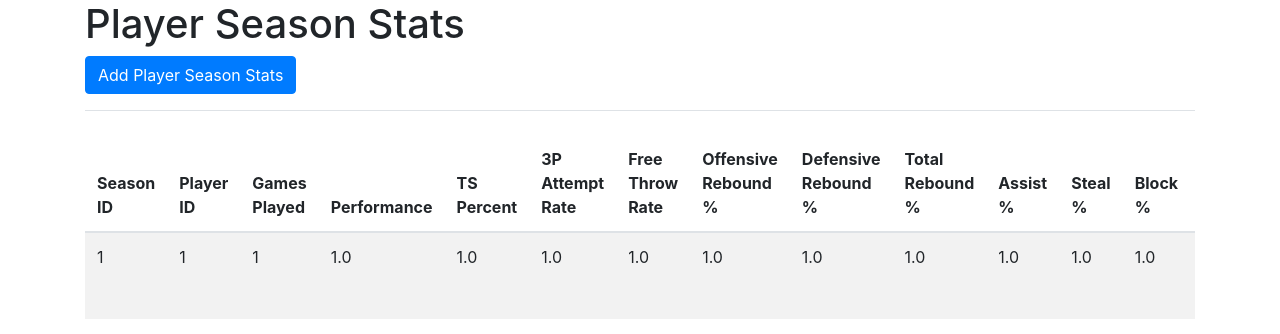
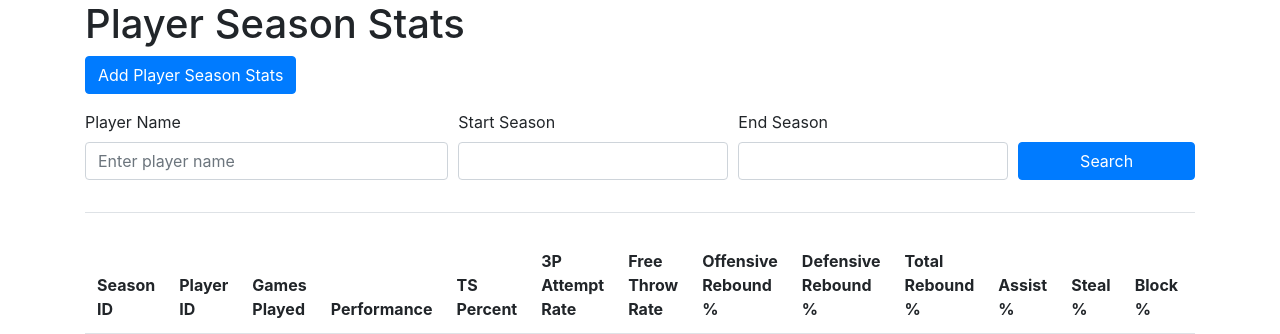
Before and after one commit to firatkizilboga/cucumbers, a Flask app: page /player_season_stats in a window 1280 px wide. Shown: the part 57-391 px from the top of the page. Run offline with Flask 3, Linux system fonts and the light colour scheme; a user stored in the database is signed in; tables that the repository leaves empty or names only in its code hold one stand-in row (values such as "Sample post"); lists and menus that the app fills with data are empty; some libraries are stand-ins or nearby versions.

Commit message:
added search functionality to player season stats

```diff
--- a/flask_app/website/templates/player_season_stats.html
+++ b/flask_app/website/templates/player_season_stats.html
@@ -7,6 +7,30 @@
 {% if current_user.is_admin %}
     <a href="{{ url_for('views.add_player_season_stats') }}" class="btn btn-primary mb-3">Add Player Season Stats</a>
 {% endif %}
+
+<!-- Search Form -->
+<form method="GET" action="{{ url_for('views.player_season_stats') }}" class="mb-3">
+    <div class="form-row">
+        <div class="form-group col-md-4">
+            <label for="player">Player Name</label>
+            <input type="text" name="player" id="player" class="form-control"
+                   placeholder="Enter player name" value="{{ player_name or '' }}">
+        </div>
+        <div class="form-group col-md-3">
+            <label for="start_year">Start Season</label>
+            <input type="number" name="start_year" id="start_year" class="form-control"
+                   value="{{ start_year or '' }}">
+        </div>
+        <div class="form-group col-md-3">
+            <label for="end_year">End Season</label>
+            <input type="number" name="end_year" id="end_year" class="form-control"
+                   value="{{ end_year or '' }}">
+        </div>
+        <div class="form-group col-md-2 align-self-end">
+            <button type="submit" class="btn btn-primary w-100">Search</button>
+        </div>
+    </div>
+</form>
 
 <div class="table-responsive">
     <table class="table table-striped">
--- a/flask_app/website/views.py
+++ b/flask_app/website/views.py
@@ -1,6 +1,5 @@
 from flask_sqlalchemy import SQLAlchemy
 from flask import Blueprint, render_template, request, redirect, url_for, flash, abort
-from flask_login import current_user
 from sqlalchemy import text
 import csv
 import io
@@ -82,7 +81,6 @@ def players():
     )
 
 
-
 @views.route("/add_player", methods=["GET", "POST"])
 @admin_required
 def add_player():
@@ -228,16 +226,36 @@ def edit_player(player_id):
 
 @views.route("/player_season_stats")
 def player_season_stats():
-    query = text("""
-    SELECT *
-    FROM Player_Season_Stats
-    LIMIT 3
-    """)
-
-    # Execute the query and fetch all rows
-    player_season_stats = db.session.execute(query).fetchall()
-
-    return render_template("player_season_stats.html", stats=player_season_stats)
+    player_name = request.args.get('player', None)
+    start_year = request.args.get('start_year', None, type=int)
+    end_year = request.args.get('end_year', None, type=int)
+
+    stats = []
+
+    if player_name and start_year and end_year:
+        query = text("""
+            SELECT ps.*, s.season_id, s.year AS season_year
+            FROM Player_Season_Stats ps
+            JOIN Seasons s ON ps.Season_ID = s.season_id
+            JOIN Players p ON ps.Player_ID = p.Player_ID
+            WHERE (:player_name = '' OR p.Player LIKE :player_name)
+            AND (:start_year = '' OR s.year >= :start_year)
+            AND (:end_year = '' OR s.year <= :end_year)
+        """)
+
+        stats = db.session.execute(query, {
+            'player_name': f'%{player_name}%' if player_name else '',
+            'start_year': start_year if start_year else '',
+            'end_year': end_year if end_year else ''
+        }).fetchall()
+
+    return render_template(
+        "player_season_stats.html",
+        stats=stats,
+        player_name=player_name,
+        start_year=start_year,
+        end_year=end_year
+    )
 
 
 @views.route("/add_player_season_stats", methods=["GET", "POST"])
```
